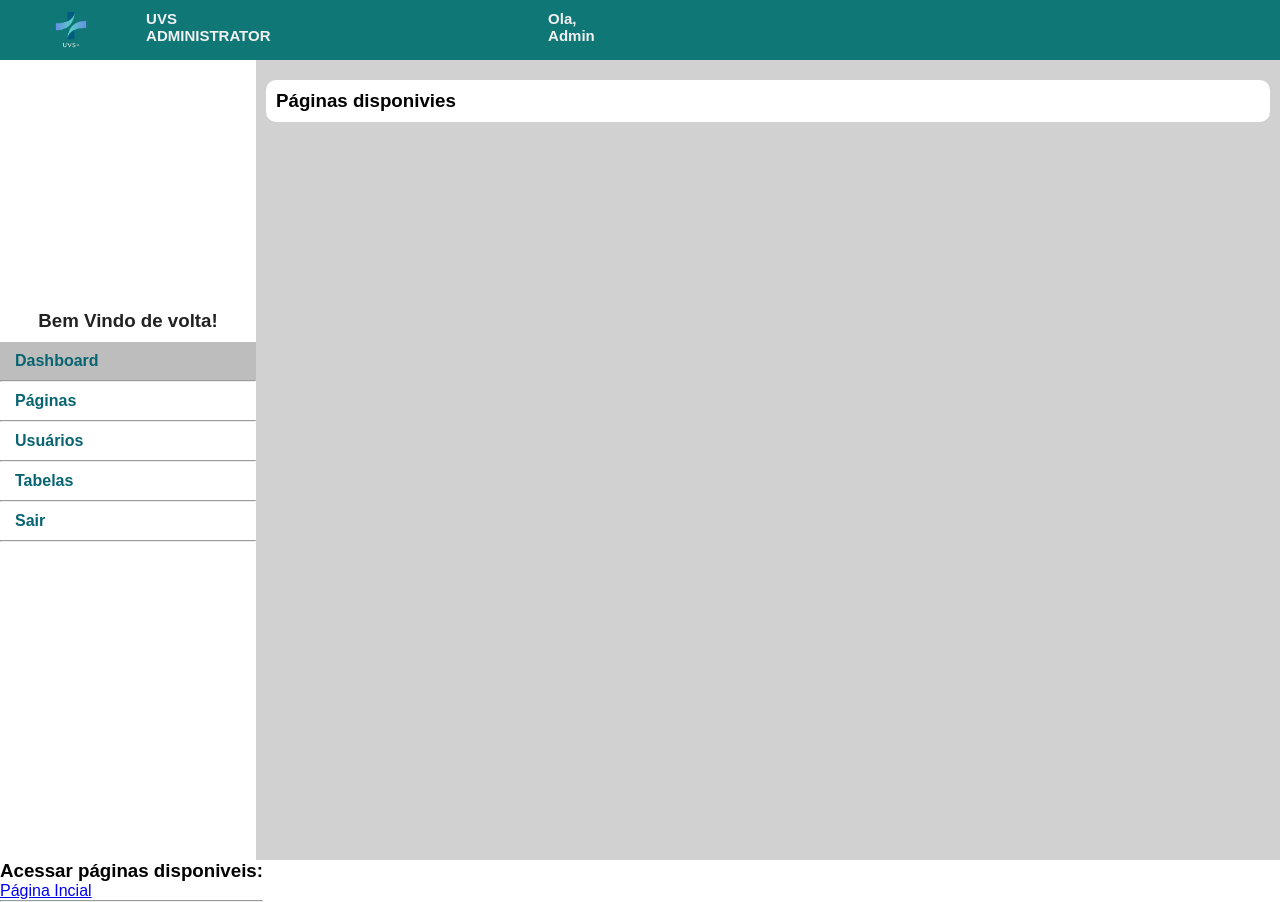
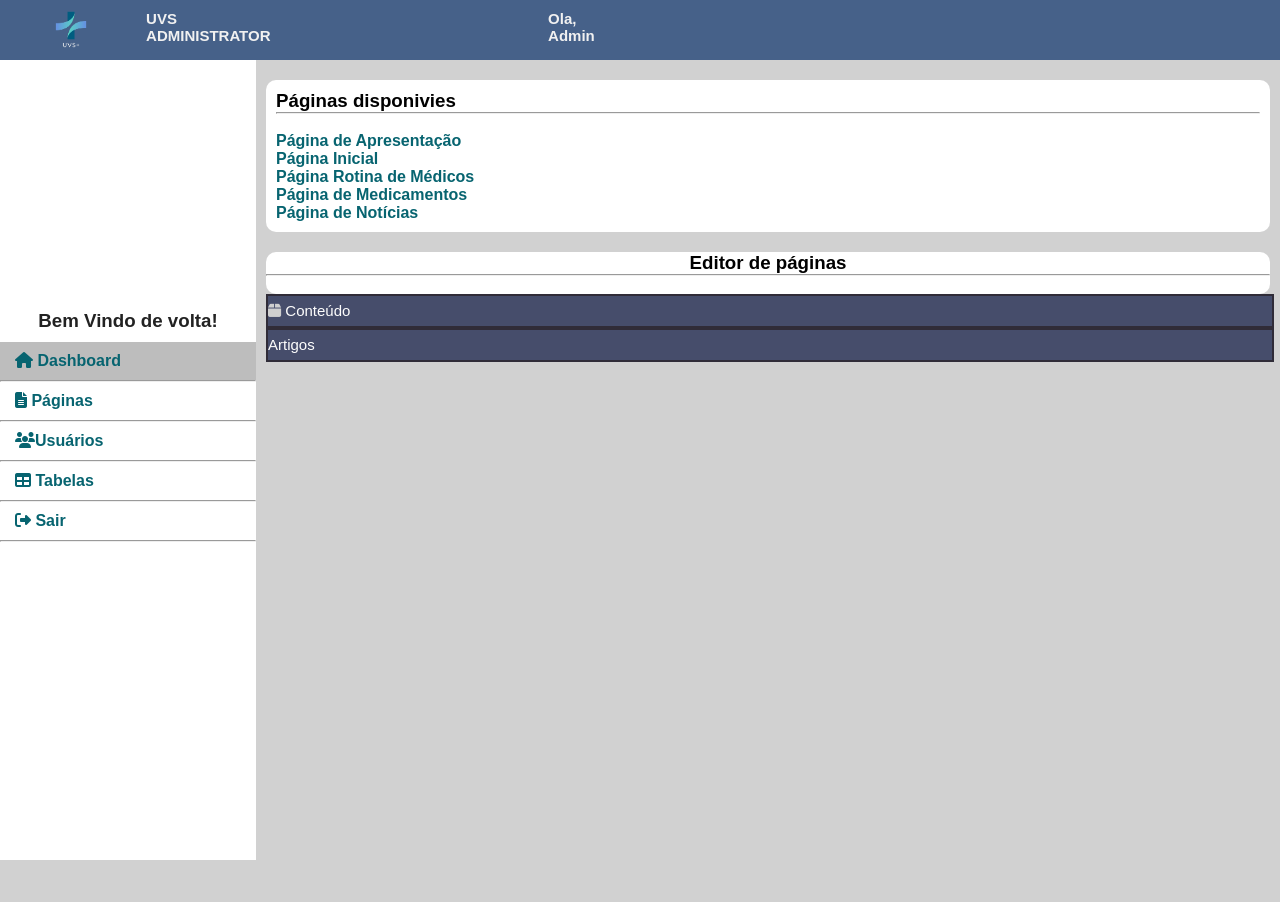
Before and after one commit to Rikelme453/Projeto-Healtech, a PHP site: page /admin_pages/paginas.php in a window 1280 px wide. After the commit the page ends 860 px from the top, so only its background shows below. Run offline with PHP 8.4, Linux system fonts and the light colour scheme; some libraries are stand-ins or nearby versions.

Commit message:
versao 4.1

```diff
--- a/UVS/CSS/admin.css
+++ b/UVS/CSS/admin.css
@@ -12,7 +12,7 @@ header{
     display: flex;
     padding: 10px 2%;
     justify-content: space-between;
-    background-color: rgb(16, 119, 119);
+    background-color: #466189;
 
 }
 
@@ -192,5 +192,66 @@ header{
    margin-top: 30px;
    border: 7px solid black;
 
+}
+.link-paginas{
+    text-decoration: none;
+    font-family: Arial, Helvetica, sans-serif;
+    color: rgb(7, 100, 112);
+    font-weight: bold;
+}
+
+.link-paginas:hover{
+    color: #222;
+}
+/*menu editores*/
+
+
+.menu ul li{
+	background-color: rgb(70, 77, 107);
+	float: left;
+	width: 100%;
+	display: inline-block;
+	line-height: 30px;
+	font-size: 15px;
+	position: relative;
+    border: 2px solid rgb(48, 44, 56);
 
 }
+
+.menu ul li:hover{
+	background-color: #f7f7f7;
+
+}
+
+.menu ul{
+	padding: 0px;
+}
+
+.menu ul ul{
+	display: none;
+}
+
+.menu ul li:hover > ul{
+	display:block;
+}
+
+.menu ul ul ul{
+	margin-left: 201px;
+	top: 0px;
+	position: absolute;
+}
+
+.menu ul ul li a:hover{
+	background-color: #ffffff;
+
+}
+
+.menu ul ul ul li:hover{
+	background-color: #ffffff;
+
+}
+
+.menu a{
+	color: rgb(253, 253, 253);
+	text-decoration: none;
+}
--- a/UVS/admin_pages/paginas.php
+++ b/UVS/admin_pages/paginas.php
@@ -9,6 +9,12 @@
     <link href='http://fonts.googleapis.com/css?family=Roboto+Condensed:400,700,300' rel='stylesheet' type='text/css'>
     <link href='http://fonts.googleapis.com/css?family=Raleway:400,100' rel='stylesheet' type='text/css'>
 
+    <script src="https://ajax.googleapis.com/ajax/libs/jquery/3.6.4/jquery.min.js"></script>
+
+    <script src="../dist/trumbowyg.min.js"></script>
+    <link rel="stylesheet" href="../dist/ui/trumbowyg.min.css">
+    <!--Font Awesome-->
+    <script src="https://kit.fontawesome.com/7cdd971c93.js" crossorigin="anonymous"></script>
     <title>UVS| ADMINISTRATOR</title>
 </head>
 <body>
@@ -19,7 +25,6 @@
                 <img class="logo"src="../IMAGENS/uvs-logo.png" alt="uvs logo">
                 <h5>UVS ADMINISTRATOR</h5>
                 <p>Ola, Admin</p>
-
         </div>
 
         </div>
@@ -33,32 +38,89 @@
             </div>
 
             <h3>Bem Vindo de volta!</h3>
-            <a class="nome-colorido" href="administrador.php"> Dashboard</a>
+            <a class="nome-colorido" href="administrador.php"> <i class="fa-solid fa-house" style="color: #076470;"></i> Dashboard</a>
                 <hr>
-            <a href=""> Páginas </a>
+            <a href=""> <i class="fa-sharp fa-solid fa-file-lines" style="color: #076470;"></i> Páginas </a>
                 <hr>
-            <a href=""> Usuários</a>
+            <a href=""> <i class="fa-solid fa-users" style="color: #076470;"></i>Usuários</a>
                 <hr>
-            <a href=""> Tabelas</a>
+            <a href="">  <i class="fa-solid fa-table" style="color: #076470;"></i> Tabelas</a>
                 <hr>
-            <a href="../pages/sair.php"> Sair</a>
+            <a href="../pages/sair.php"> <i class="fa-solid fa-right-from-bracket" style="color: #076470;"></i> Sair</a>
             <hr>
         </div>
 
+        <!--Link de páginas disponíveis-->
         <div class="container">
             <div class="titulo-secao">
                 <h3>Páginas disponivies</h3>
+                <hr><br>
+                <a class="link-paginas" href="../index-intro.php"></i> Página de Apresentação</a>
+                <br>
+                <a class="link-paginas" href="../index.php">Página Inicial</a>
+                <br>
+                <a class="link-paginas" href="../pages/medicos.php">Página Rotina de Médicos</a>
+                <br>
+                <a class="link-paginas" href="../pages/medicamentos.php">Página de Medicamentos</a>
+                <br>
+                <a class="link-paginas" href="../pages/noticias.php">Página de Notícias</a>
             </div>
+
+            <div class="mapa-ubs">
+                <h3>Editor de páginas</h3>
+                <hr><br>
+
+                <nav class="menu">
+
+			    <ul>
+				<li><a href="#"> <i class="fa-solid fa-box" style="color: #cfcfcf;"></i> Conteúdo</a>
+					<ul>
+
+                <form method="POST" action="">
+
+                <label for="">Título</label>
+                <input type="text" name="artigo" id="titulo" placeholder="Título do Artigo"><br><br>
+
+                <label for="">Conteúdo</label>
+                <textarea name="conteudo" id="trumbowyg-conteudo" rows="5" placeholder="Conteúdo do Artigo">
+
+                </textarea><br><br>
+
+                <input type="submit" value="Enviar Alterações" name="sendCardArt">
+
+                <script>
+                $('#trumbowyg-conteudo').trumbowyg({
+                btns: [
+                ['viewHTML'],
+                ['undo', 'redo'], // Only supported in Blink browsers
+                ['formatting'],
+                ['strong', 'em', 'del'],
+                ['superscript', 'subscript'],
+                ['link'],
+                ['insertImage'],
+                ['justifyLeft', 'justifyCenter', 'justifyRight', 'justifyFull'],
+                ['unorderedList', 'orderedList'],
+                ['horizontalRule'],
+                ['removeformat'],
+                ['fullscreen']
+                            ],
+                    autogrow: true
+                    });
+                </script>
+                </form>
+						</li>
+					</ul>
+			</ul>
+
+            <ul>
+                <li><a href="">Artigos</a></li>
+            </ul>
+
+		</nav>
         </div>
 
-        <div class="maps-ubs">
-            <h3>Acessar páginas disponiveis: </h3>
-            <a href="../index.php">Página Incial</a>
-            <hr>
-            <a href="../pages/medicamentos.php"></a>
+    </section>
 
-
-        </div>
 
 </body>
 </html>
--- a/UVS/admin_pages/user_admin.php
+++ b/UVS/admin_pages/user_admin.php
@@ -17,7 +17,7 @@
 <header>
         <div class="info-cabecalho">
 
-                <img  class="logo" src="../IMAGENS/uvs-logo.png" alt="uvs logo">
+                <img  class="logo" src="../IMAGENS/UVS +.svg" alt="uvs logo">
                 <h5>UVS ADMINISTRATOR</h5>
                 <p>Ola, Admin</p>
 
--- a/UVS/pages/medicamentos.php
+++ b/UVS/pages/medicamentos.php
@@ -32,7 +32,7 @@
 
       <i class='bx bx-menu'></i>
 
-      <img class="logo-marca" src="../IMAGENS/uvs-logo.png" ></img>
+      <img class="logo-marca" src="../IMAGENS/UVS +.svg" ></img>
 
         <p id="texto-faxada">Mais Vida! Mais Saúde!<p>
        <div class="nav-links">
--- a/UVS/pages/noticias.php
+++ b/UVS/pages/noticias.php
@@ -35,7 +35,7 @@
 
       <i class='bx bx-menu'></i>
 
-      <img class="logo-marca" src="../IMAGENS/uvs-logo.png" ></img>
+      <img class="logo-marca" src="../IMAGENS/UVS +.svg" ></img>
 
         <p id="texto-faxada">Mais Vida! Mais Saúde!<p>
        <div class="nav-links">
@@ -65,7 +65,7 @@
 
   <div class="uvs-noticias-abertura">
                 <h2 class="uvs-noticia">UVS NOTÍCIAS| </h2>
-                <img class="logo-noticias" src="../IMAGENS/uvs-noticias-logo.png" alt="uvs notícias logomarca">
+                <img class="logo-noticias" src="../IMAGENS/uvs-noticias alt="uvs notícias logomarca">
 
                 <!--Data e hora-->
                 <div class="data-hora">
```
Also changed, not shown: UVS/admin_pages/administrador.php (+8 -5 lines), UVS/index-intro.php (added, +18 -0 lines).
